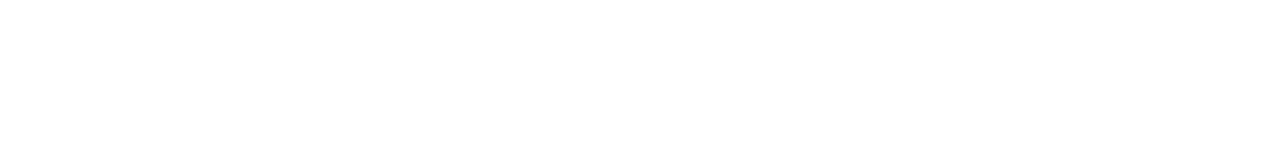
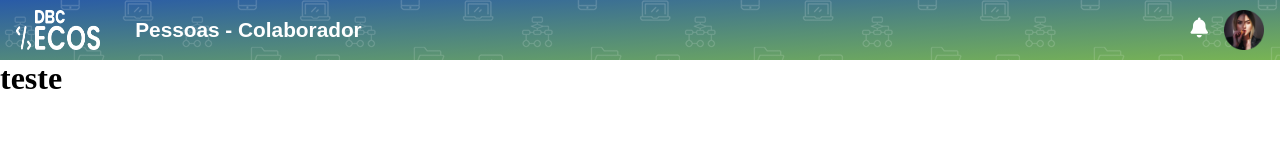
Before and after one commit to DanielaLeguari/homework7, a website built with webpack: page perfil.html in a window 1280 px wide. Built offline with nearby package versions, Linux system fonts and the light colour scheme.

Commit message:
conclusao do header tela perfil

```diff
--- a/perfil.html
+++ b/perfil.html
@@ -0,0 +1,36 @@
+<!DOCTYPE html>
+<html lang="en">
+
+<head>
+    <meta charset="UTF-8">
+    <meta http-equiv="X-UA-Compatible" content="IE=edge">
+    <meta name="viewport" content="width=device-width, initial-scale=1.0">
+    <link rel="stylesheet" href="https://cdnjs.cloudflare.com/ajax/libs/font-awesome/6.2.0/css/all.min.css"
+        integrity="sha512-xh6O/CkQoPOWDdYTDqeRdPCVd1SpvCA9XXcUnZS2FmJNp1coAFzvtCN9BmamE+4aHK8yyUHUSCcJHgXloTyT2A=="
+        crossorigin="anonymous" referrerpolicy="no-referrer" />
+    <link rel="stylesheet" href="https://cdnjs.cloudflare.com/ajax/libs/font-awesome/6.2.0/css/svg-with-js.min.css"
+        integrity="sha512-j+8sk90CyNqD7zkw9+AwhRuZdEJRLFBUg10GkELVu+EJqpBv4u60cshAYNOidHRgyaKNKhz+7xgwodircCS01g=="
+        crossorigin="anonymous" referrerpolicy="no-referrer" />
+    <title>Perfil</title>
+</head>
+
+<body>
+
+    <header class="perfil-header">
+         <div class="perfil-header-item">
+            <img class="perfil-logo" src="./img/header-perfil-logo.png" alt="">
+            <button class="perfil-header-btn" type="button">Pessoas - Colaborador</button>
+        </div>
+         <div class="perfil-header-item">
+            <i class="fa-sharp fa-solid fa-bell perfil-icone-notificacao"></i>
+            <img class="perfil-foto-header" src="./img/header-foto.png" alt="">
+        </div>
+    </header>
+    <main class="perfil-main">
+        <h1>teste</h1>
+    </main>
+
+
+</body>
+
+</html>
--- a/styles/style-perfil.scss
+++ b/styles/style-perfil.scss
@@ -0,0 +1,69 @@
+
+$perfil-cor-fonte-header: #ffffff;
+$perfil-cor-titulos: #137191;
+$perfil-cor-campos:#9391918a;
+$perfil-botao:#51BD88;
+
+
+.perfil-header{
+    background:url('../img/perfil-imagem-fundo-header.png'), linear-gradient(to bottom right, #295ba7, #78b454);
+    width: 100vw;
+    height: 60px;
+    display: flex;
+    align-items: center;
+    justify-content: space-between;
+    box-sizing: border-box;
+
+
+
+
+    .perfil-header-item{
+        display: flex;
+
+    }
+
+    .perfil-header-btn{
+        background-color: transparent;
+        border: none;
+        color: $perfil-cor-fonte-header;
+        font-size: 1.3rem;
+        font-weight: bold;
+        margin: 0 1rem 0 1rem;
+        padding: 0 1.2rem;
+    }
+
+    .perfil-header-btn:hover{
+        background-color: rgba(43, 42, 42, 0.5) ;
+    }
+
+}
+
+.perfil-logo{
+    width: 100px;
+    height: 40px;
+    display: flex;
+    justify-content: center;
+    align-items: center;
+    padding-left: 1rem;
+}
+
+.perfil-foto-header{
+    width: 40px;
+    height: 40px;
+   margin: 0 1rem 0 1rem;
+
+}
+
+.perfil-icone-notificacao{
+    color: $perfil-cor-fonte-header;
+    font-size: 20px;
+    padding-top: 0.5rem;
+
+}
+
+.perfil-main{
+    width: 100vw;
+    height: calc(100vh - 60px);
+
+
+}
```
Also changed, not shown: index.html (+1 -2 lines), dist/2113e8d2c706ca4f6d47.png (added), dist/img/header-foto.png (renamed from dist/img/Base1.png), dist/img/header-perfil-logo.png (added), dist/img/perfil-imagem-fundo-header.png (added), dist/index.html, dist/perfil.html, dist/style.css, img/header-foto.png (renamed from img/Base1.png), img/header-perfil-logo.png (added), img/perfil-imagem-fundo-header.png (added).
